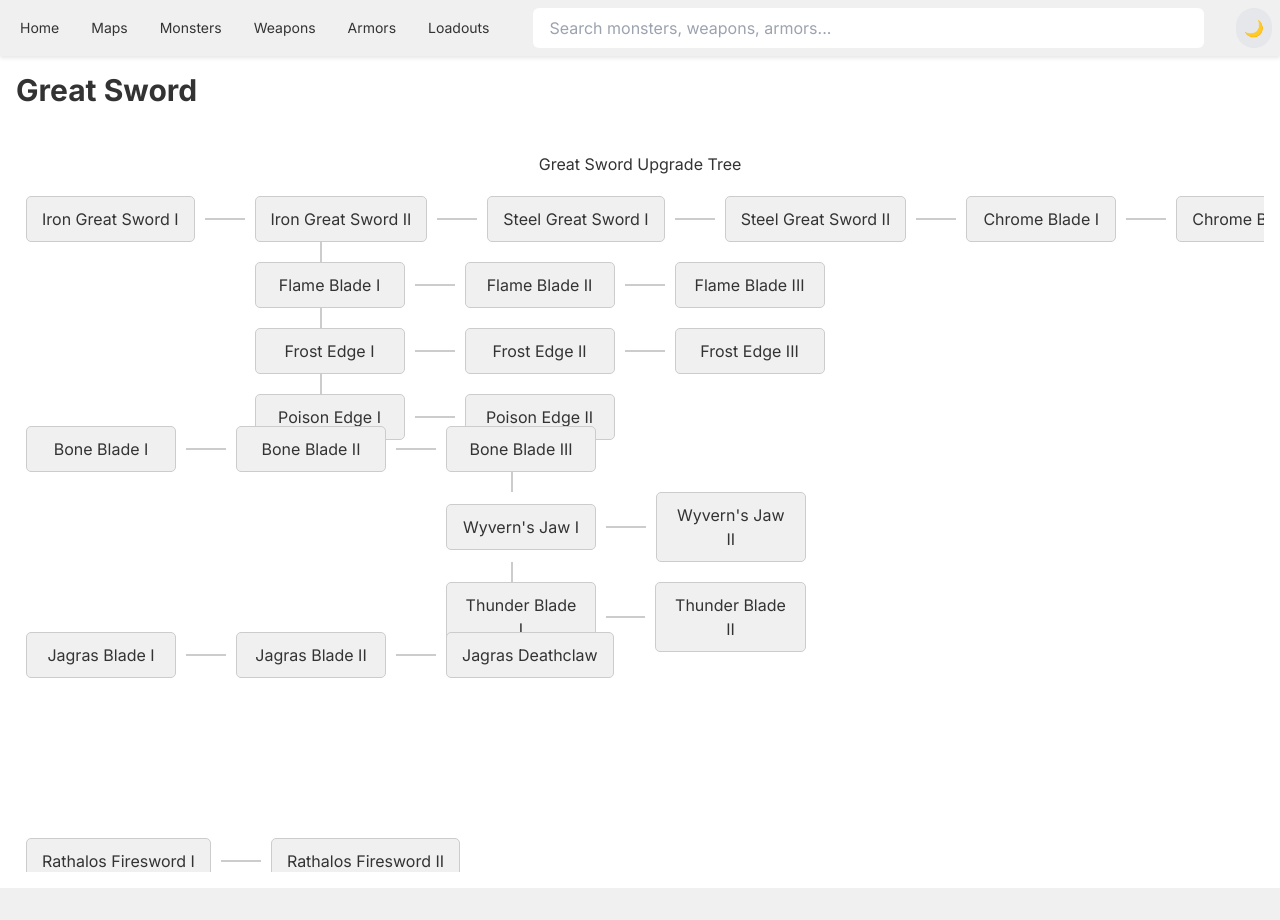
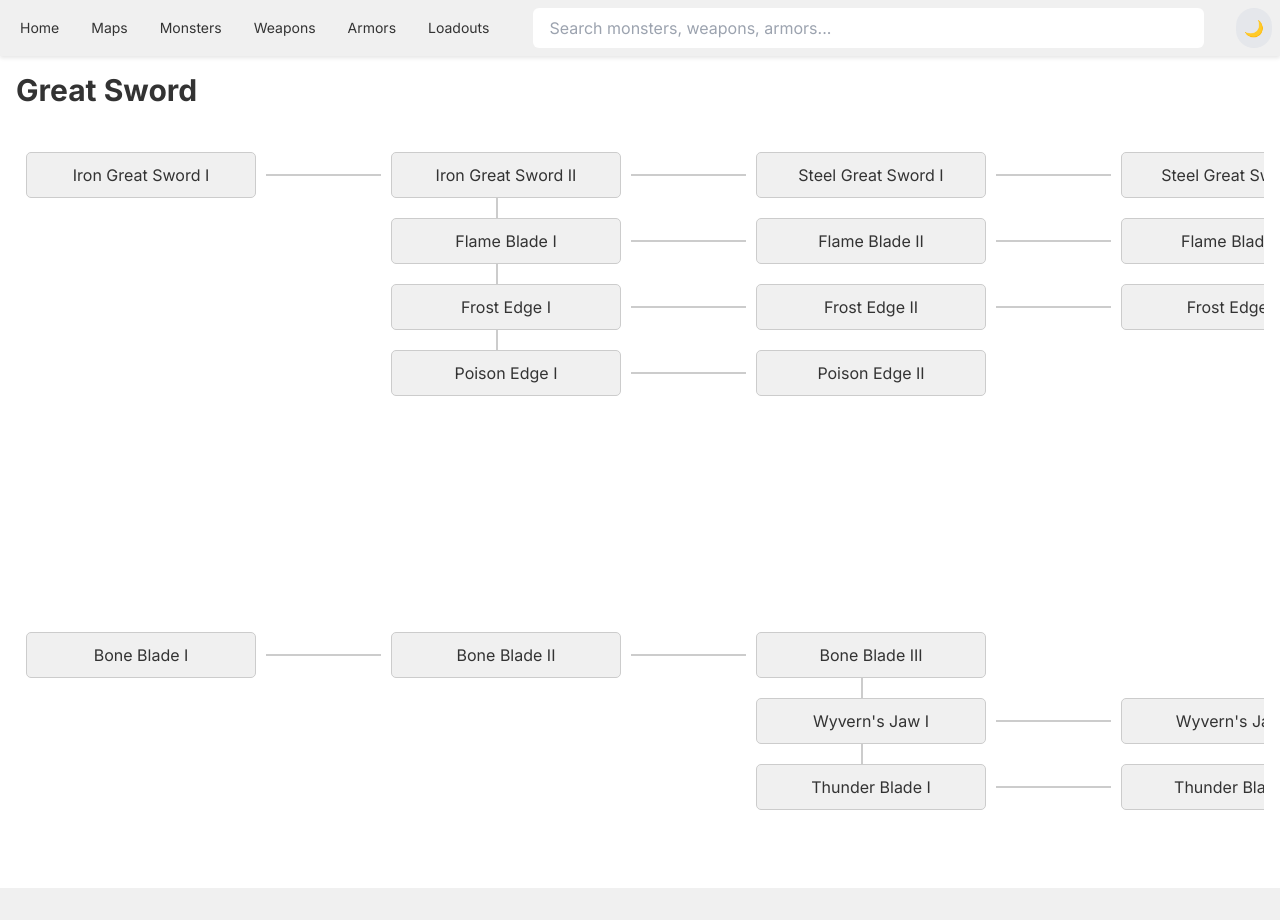
Before and after one commit to askleon/monster-hunter-wilds-wiki, a Next.js app: page /weapons/great-sword in a window 1280 px wide. Built offline with nearby package versions, Linux system fonts and the light colour scheme.

Commit message:
progress?

```diff
--- a/app/components/WeaponTree.module.css
+++ b/app/components/WeaponTree.module.css
@@ -11,15 +11,16 @@
 }
 
 .weaponTree {
+  --branch-gap: 20px;
   display: flex;
   flex-direction: column;
-  gap: 80px; /* Increase gap between base weapons */
+  gap: calc(var(--branch-gap) * 2); /* Double the branch gap for tree spacing */
 }
 
 .treeRoot {
   display: flex;
   position: relative;
-  margin-bottom: 80px;
+  margin-bottom: calc(var(--tree-depth, 0) * var(--branch-gap));
 }
 
 .branch {
@@ -43,12 +44,15 @@
   border-radius: 5px;
   background-color: var(--bg-secondary);
   cursor: pointer;
-  min-width: 150px;
+  width: var(--node-width, 150px);
   text-align: center;
+  white-space: nowrap;
+  overflow: hidden;
+  text-overflow: ellipsis;
 }
 
 .connector {
-  width: 40px;
+  width: calc(var(--node-width, 150px) / 2);
   height: 2px;
   background-color: var(--border-color);
 }
@@ -59,8 +63,8 @@
   position: absolute;
   top: 100%;
   left: 0;
-  gap: 20px;
-  padding-top: 20px;
+  gap: var(--branch-gap);
+  padding-top: var(--branch-gap);
 }
 
 .subBranch {
@@ -70,7 +74,7 @@
 .branchConnector {
   position: absolute;
   top: -20px;
-  left: 75px;
+  left: calc(var(--node-width, 150px) / 2);
   width: 2px;
   height: 20px;
   background-color: var(--border-color);
--- a/app/components/WeaponTree.tsx
+++ b/app/components/WeaponTree.tsx
@@ -3,6 +3,7 @@ import React, { useState, useRef, useEffect, useCallback } from 'react';
 import { createPortal } from 'react-dom';
 import { WeaponNode, WeaponTree as WeaponTreeType } from '@/lib/weapons';
 import styles from './WeaponTree.module.css';
+import { calculateTreeDimensions, calculateNodeDimensions } from '@/lib/treeLayoutCalculator';
 
 interface WeaponTreeProps {
   weaponTree: WeaponTreeType;
@@ -91,6 +92,7 @@ export function WeaponTree({ weaponTree }: WeaponTreeProps) {
     <div className={styles.node}>
       <div
         className={styles.nodeContent}
+        style={{ width: `${nodeWidth}px` }}
         onMouseEnter={(e) => handleMouseEnter(node, e)}
         onMouseLeave={handleMouseLeave}
       >
@@ -129,20 +131,34 @@ export function WeaponTree({ weaponTree }: WeaponTreeProps) {
     return <div>No weapon tree data available.</div>;
   }
 
+  const treeDimensions = calculateTreeDimensions(weaponTree);
+  const nodeWidth = Math.max(150, treeDimensions.maxNodeWidth);
+
   return (
     <div className={styles.weaponTreeContainer}>
-      <h2 className={styles.title}>{weaponTree.name} Upgrade Tree</h2>
-      <div className={styles.weaponTree}>
-        {weaponTree.baseWeapons.map((baseWeapon, index) => (
+      <div
+        className={styles.weaponTree}
+        style={{
+          '--max-depth': treeDimensions.depth,
+          '--node-width': `${nodeWidth}px`,
+        } as React.CSSProperties}
+      >
+        {weaponTree.baseWeapons.map((baseWeapon, index) => {
+          const rootDimensions = calculateNodeDimensions(baseWeapon);
+          return (
             <div
               key={baseWeapon.id}
               className={styles.treeRoot}
               ref={setTreeRef(index)}
-            style={{ minHeight: `${treeHeights[index] || 0}px` }}
+              style={{
+                height: `${rootDimensions.height}px`,
+                '--tree-depth': rootDimensions.depth
+              } as React.CSSProperties}
             >
               {renderBranch(baseWeapon)}
             </div>
-        ))}
+          );
+        })}
       </div>
       {activeTooltip && createPortal(
         renderTooltip(activeTooltip),
--- /dev/null
+++ b/lib/treeLayoutCalculator.ts
@@ -0,0 +1,43 @@
+import { WeaponTree, WeaponNode } from './weapons';
+
+interface TreeDimensions {
+  height: number;
+  depth: number;
+  maxNodeWidth: number;
+}
+
+export function calculateNodeDimensions(node: WeaponNode): TreeDimensions {
+  const nodeHeight = 40; // Height of a single node
+  const verticalGap = 20; // Gap between vertical nodes
+  const connectorWidth = 20; // Match this with the value in the component
+
+  let height = nodeHeight;
+  let depth = 0;
+  let maxNodeWidth = node.name.length * 10 + connectorWidth; // Add connector width to node width
+
+  if (node.upgrade) {
+    const upgradeDimensions = calculateNodeDimensions(node.upgrade);
+    height += upgradeDimensions.height + verticalGap;
+    depth = upgradeDimensions.depth + 1;
+    maxNodeWidth = Math.max(maxNodeWidth, upgradeDimensions.maxNodeWidth);
+  }
+
+  if (node.branches && node.branches.length > 0) {
+    const branchDimensions = node.branches.map(calculateNodeDimensions);
+    const maxBranchHeight = Math.max(...branchDimensions.map(d => d.height));
+    height = Math.max(height, nodeHeight + verticalGap + maxBranchHeight);
+    depth = Math.max(depth, Math.max(...branchDimensions.map(d => d.depth)) + 1);
+    maxNodeWidth = Math.max(maxNodeWidth, ...branchDimensions.map(d => d.maxNodeWidth));
+  }
+
+  return { height, depth, maxNodeWidth };
+}
+
+export function calculateTreeDimensions(tree: WeaponTree): TreeDimensions {
+  const dimensions = tree.baseWeapons.map(calculateNodeDimensions);
+  return {
+    height: dimensions.reduce((sum, d) => sum + d.height, 0),
+    depth: Math.max(...dimensions.map(d => d.depth)),
+    maxNodeWidth: Math.max(...dimensions.map(d => d.maxNodeWidth))
+  };
+}
```
Lines whose indentation alone changed are shown as unchanged.
